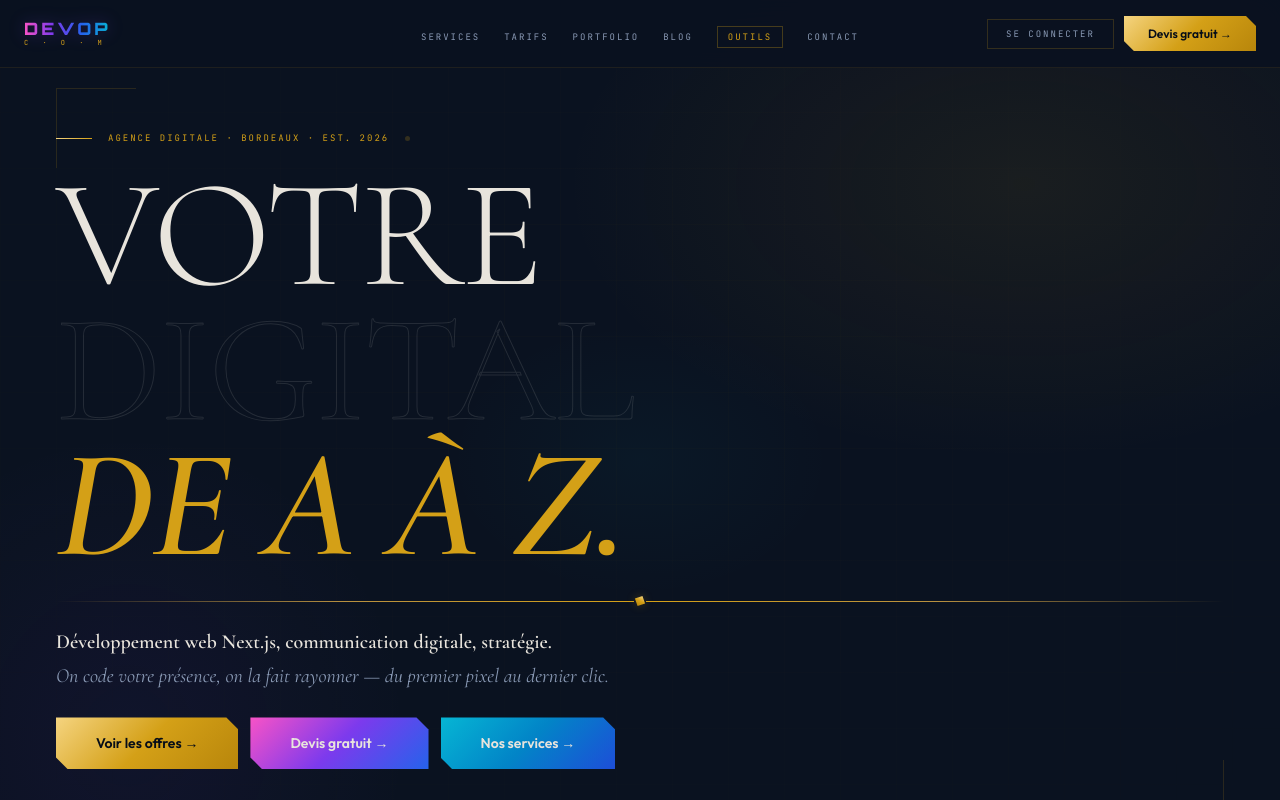
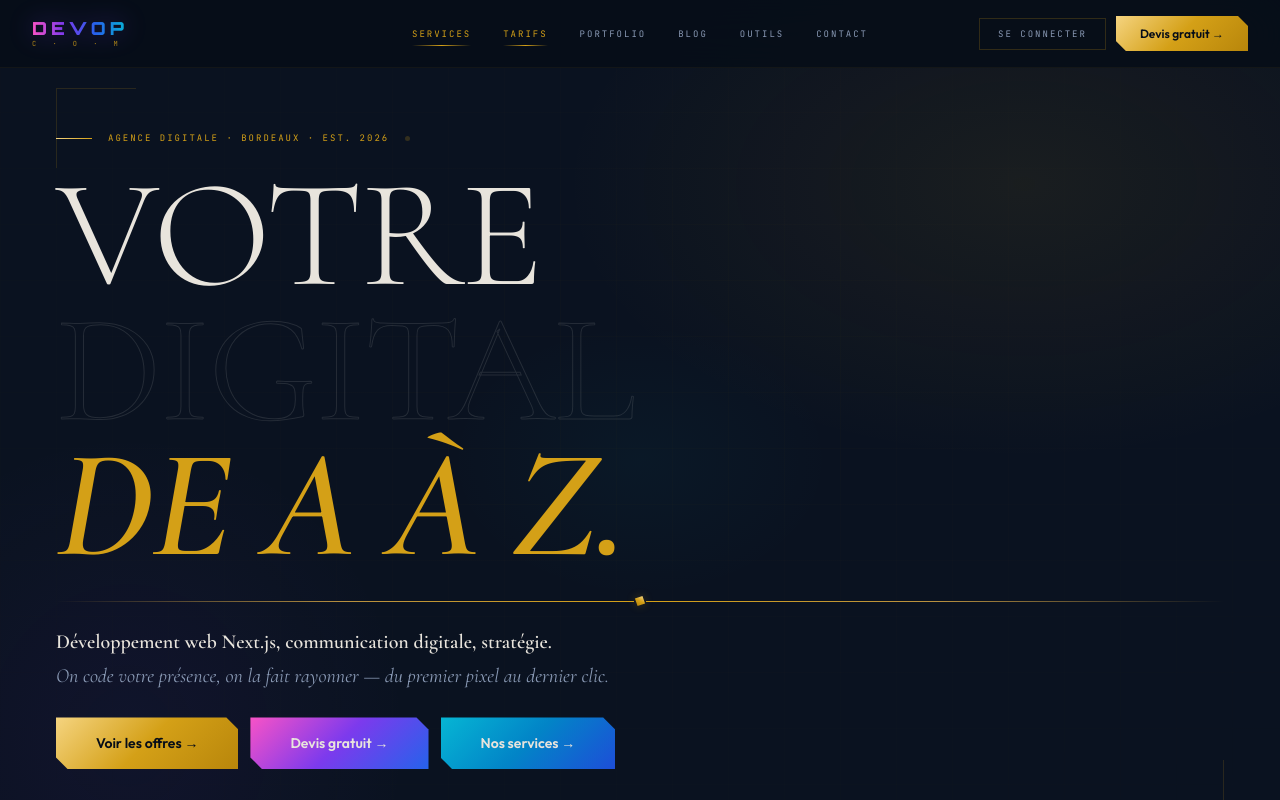
Before and after one commit to mandelathiaw99-cell/devopcom, a Next.js app: page / in a window 1280 px wide. Shown: the top 800 px of the page. Built offline with nearby package versions, Linux system fonts and the light colour scheme.

Commit message:
feat: navbar premium hover effects + page active indicator

```diff
--- a/components/layout/Navbar.tsx
+++ b/components/layout/Navbar.tsx
@@ -2,10 +2,13 @@
 
 import Link from 'next/link'
 import { useState, useEffect } from 'react'
+import { usePathname } from 'next/navigation'
+import { motion } from 'framer-motion'
 
 export default function Navbar() {
   const [scrolled, setScrolled] = useState(false)
   const [menuOpen, setMenuOpen] = useState(false)
+  const pathname = usePathname()
 
   useEffect(() => {
     const handleScroll = () => setScrolled(window.scrollY > 20)
@@ -14,78 +17,131 @@ export default function Navbar() {
   }, [])
 
   const links = [
-    { label: 'Services', href: '#services' },
-    { label: 'Tarifs', href: '#packs' },
+    { label: 'Services', href: '/#services' },
+    { label: 'Tarifs', href: '/#packs' },
     { label: 'Portfolio', href: '/portfolio' },
     { label: 'Blog', href: '/blog' },
     { label: 'Outils', href: '/analyser' },
     { label: 'Contact', href: '/contact' },
   ]
 
+  const isActive = (href: string) => {
+    if (href.startsWith('/#')) return pathname === '/'
+    return pathname === href || pathname.startsWith(href + '/')
+  }
+
   return (
     <>
       <nav style={{
         position: 'fixed', top: 0, left: 0, right: 0, zIndex: 200,
-        height: '68px', padding: '0 24px',
+        height: '68px', padding: '0 32px',
         display: 'flex', alignItems: 'center', justifyContent: 'space-between',
-        background: scrolled ? 'rgba(10,18,32,.97)' : 'rgba(10,18,32,.92)',
-        backdropFilter: 'blur(20px)',
-        borderBottom: '1px solid rgba(212,160,23,.1)',
-        transition: 'background .3s',
+        background: scrolled ? 'rgba(6,13,24,.98)' : 'rgba(6,13,24,.85)',
+        backdropFilter: 'blur(24px)',
+        borderBottom: scrolled ? '1px solid rgba(212,160,23,.15)' : '1px solid rgba(212,160,23,.06)',
+        transition: 'all .4s ease',
+        boxShadow: scrolled ? '0 4px 32px rgba(0,0,0,.3)' : 'none',
       }}>
 
         {/* Logo */}
-        <Link href="/" style={{ textDecoration: 'none', display: 'flex', flexDirection: 'column', gap: '1px' }}>
+        <motion.div whileHover={{ scale: 1.03 }} whileTap={{ scale: 0.97 }}>
+          <Link href="/" style={{ textDecoration: 'none', display: 'flex', flexDirection: 'column', gap: '2px' }}>
             <div style={{
               fontFamily: "'Orbitron', sans-serif",
-            fontSize: '17px', fontWeight: 900, letterSpacing: '3px',
+              fontSize: '18px', fontWeight: 900, letterSpacing: '4px',
               background: 'linear-gradient(90deg, #f953c6, #7c3aed, #2563eb, #06b6d4)',
               WebkitBackgroundClip: 'text', WebkitTextFillColor: 'transparent',
               backgroundClip: 'text', lineHeight: 1,
-            filter: 'drop-shadow(0 0 8px rgba(124,58,237,.3))',
+              filter: 'drop-shadow(0 0 12px rgba(124,58,237,.4))',
             }}>DEVOP</div>
             <div style={{
               fontFamily: "'JetBrains Mono', monospace",
-            fontSize: '7px', letterSpacing: '5px', textTransform: 'uppercase',
-            color: 'var(--gold)',
+              fontSize: '7px', letterSpacing: '6px', textTransform: 'uppercase',
+              color: 'var(--gold)', opacity: .8,
             }}>C · O · M</div>
           </Link>
+        </motion.div>
 
         {/* Liens desktop */}
         <ul style={{
-          display: 'flex', gap: '24px', listStyle: 'none',
+          display: 'flex', gap: '4px', listStyle: 'none',
           position: 'absolute', left: '50%', transform: 'translateX(-50%)',
           margin: 0, padding: 0,
         }} className="nav-desktop">
           {links.map(link => (
-            <li key={link.href}>
+            <li key={link.href} style={{ position: 'relative' }}>
               <Link href={link.href} style={{
                 fontFamily: "'JetBrains Mono', monospace",
                 fontSize: '9px', letterSpacing: '2px', textTransform: 'uppercase',
-                color: link.label === 'Outils' ? 'var(--gold)' : 'var(--blue-muted)',
+                color: isActive(link.href) ? 'var(--gold)' : 'var(--blue-muted)',
                 textDecoration: 'none',
-                border: link.label === 'Outils' ? '1px solid rgba(212,160,23,.3)' : 'none',
-                padding: link.label === 'Outils' ? '4px 10px' : '0',
-              }}>{link.label}</Link>
+                padding: '8px 14px',
+                display: 'block',
+                position: 'relative',
+                transition: 'color .2s ease',
+              }}
+                onMouseEnter={e => {
+                  if (!isActive(link.href)) {
+                    e.currentTarget.style.color = 'var(--white)'
+                  }
+                }}
+                onMouseLeave={e => {
+                  if (!isActive(link.href)) {
+                    e.currentTarget.style.color = 'var(--blue-muted)'
+                  }
+                }}
+              >
+                {link.label}
+                {isActive(link.href) && (
+                  <motion.div
+                    layoutId="activeLink"
+                    style={{
+                      position: 'absolute', bottom: '2px', left: '14px', right: '14px',
+                      height: '1px',
+                      background: 'linear-gradient(90deg, transparent, #d4a017, transparent)',
+                    }}
+                    transition={{ type: 'spring', stiffness: 300, damping: 30 }}
+                  />
+                )}
+              </Link>
             </li>
           ))}
         </ul>
 
         {/* Boutons desktop */}
         <div style={{ display: 'flex', gap: '10px', alignItems: 'center' }} className="nav-desktop">
+          <motion.div whileHover={{ scale: 1.03 }} whileTap={{ scale: 0.97 }}>
             <Link href="/auth/login" style={{
               fontFamily: "'JetBrains Mono', monospace",
               fontSize: '9px', letterSpacing: '2px', textTransform: 'uppercase',
-            color: 'var(--blue-muted)', textDecoration: 'none', padding: '8px 18px',
+              color: 'var(--blue-muted)', textDecoration: 'none', padding: '9px 18px',
               border: '1px solid rgba(212,160,23,.2)',
-          }}>Se connecter</Link>
+              transition: 'all .2s ease',
+              display: 'block',
+            }}
+              onMouseEnter={e => {
+                e.currentTarget.style.borderColor = 'rgba(212,160,23,.5)'
+                e.currentTarget.style.color = 'var(--gold)'
+              }}
+              onMouseLeave={e => {
+                e.currentTarget.style.borderColor = 'rgba(212,160,23,.2)'
+                e.currentTarget.style.color = 'var(--blue-muted)'
+              }}
+            >Se connecter</Link>
+          </motion.div>
+          <motion.div
+            whileHover={{ scale: 1.05, boxShadow: '0 8px 32px rgba(212,160,23,.3)' }}
+            whileTap={{ scale: 0.97 }}
+          >
             <Link href="/devis" style={{
               fontFamily: "'Outfit', sans-serif",
               fontWeight: 600, fontSize: '12px',
               color: 'var(--black)', textDecoration: 'none', padding: '10px 24px',
               background: 'linear-gradient(135deg, #f5d480, #d4a017, #b8860b)',
               clipPath: 'polygon(0 0, calc(100% - 10px) 0, 100% 10px, 100% 100%, 10px 100%, 0 calc(100% - 10px))',
+              display: 'block',
             }}>Devis gratuit →</Link>
+          </motion.div>
         </div>
 
         {/* Hamburger mobile */}
@@ -96,42 +152,58 @@ export default function Navbar() {
             background: 'none', border: 'none', cursor: 'pointer',
             display: 'flex', flexDirection: 'column', gap: '5px', padding: '8px',
           }}>
-          <span style={{ display: 'block', width: '22px', height: '2px', background: 'var(--gold)', transition: 'transform .3s', transform: menuOpen ? 'rotate(45deg) translate(5px, 5px)' : 'none' }} />
-          <span style={{ display: 'block', width: '22px', height: '2px', background: 'var(--gold)', transition: 'opacity .3s', opacity: menuOpen ? 0 : 1 }} />
-          <span style={{ display: 'block', width: '22px', height: '2px', background: 'var(--gold)', transition: 'transform .3s', transform: menuOpen ? 'rotate(-45deg) translate(5px, -5px)' : 'none' }} />
+          <motion.span
+            animate={{ rotate: menuOpen ? 45 : 0, y: menuOpen ? 7 : 0 }}
+            style={{ display: 'block', width: '22px', height: '2px', background: 'var(--gold)', originX: 0.5 }}
+          />
+          <motion.span
+            animate={{ opacity: menuOpen ? 0 : 1, scaleX: menuOpen ? 0 : 1 }}
+            style={{ display: 'block', width: '22px', height: '2px', background: 'var(--gold)' }}
+          />
+          <motion.span
+            animate={{ rotate: menuOpen ? -45 : 0, y: menuOpen ? -7 : 0 }}
+            style={{ display: 'block', width: '22px', height: '2px', background: 'var(--gold)', originX: 0.5 }}
+          />
         </button>
       </nav>
 
       {/* Menu mobile */}
-      {menuOpen && (
-        <div style={{
+      <motion.div
+        initial={false}
+        animate={{ height: menuOpen ? 'auto' : 0, opacity: menuOpen ? 1 : 0 }}
+        transition={{ duration: 0.3, ease: 'easeInOut' }}
+        style={{
           position: 'fixed', top: '68px', left: 0, right: 0, zIndex: 199,
-          background: 'rgba(10,18,32,.98)',
-          backdropFilter: 'blur(20px)',
+          background: 'rgba(6,13,24,.98)',
+          backdropFilter: 'blur(24px)',
           borderBottom: '1px solid rgba(212,160,23,.1)',
-          padding: '24px',
-          display: 'flex', flexDirection: 'column', gap: '16px',
-        }}>
+          overflow: 'hidden',
+        }}
+      >
+        <div style={{ padding: '24px', display: 'flex', flexDirection: 'column', gap: '4px' }}>
           {links.map(link => (
             <Link key={link.href} href={link.href}
               onClick={() => setMenuOpen(false)}
               style={{
                 fontFamily: "'JetBrains Mono', monospace",
                 fontSize: '11px', letterSpacing: '2px', textTransform: 'uppercase',
-                color: link.label === 'Outils' ? 'var(--gold)' : 'var(--white)',
+                color: isActive(link.href) ? 'var(--gold)' : 'rgba(138,154,181,.7)',
                 textDecoration: 'none',
-                padding: '12px 0',
-                borderBottom: '1px solid rgba(212,160,23,.08)',
+                padding: '14px 16px',
+                borderBottom: '1px solid rgba(212,160,23,.06)',
+                borderLeft: isActive(link.href) ? '2px solid var(--gold)' : '2px solid transparent',
+                background: isActive(link.href) ? 'rgba(212,160,23,.04)' : 'transparent',
               }}>{link.label}</Link>
           ))}
+          <div style={{ marginTop: '12px', display: 'flex', flexDirection: 'column', gap: '8px' }}>
             <Link href="/auth/login"
               onClick={() => setMenuOpen(false)}
               style={{
                 fontFamily: "'JetBrains Mono', monospace",
                 fontSize: '11px', letterSpacing: '2px', textTransform: 'uppercase',
                 color: 'var(--gold)', textDecoration: 'none',
-              padding: '12px 0',
-              borderBottom: '1px solid rgba(212,160,23,.08)',
+                padding: '12px 16px', textAlign: 'center',
+                border: '1px solid rgba(212,160,23,.25)',
               }}>Se connecter</Link>
             <Link href="/devis"
               onClick={() => setMenuOpen(false)}
@@ -143,7 +215,8 @@ export default function Navbar() {
                 background: 'linear-gradient(135deg, #f5d480, #d4a017, #b8860b)',
               }}>Devis gratuit →</Link>
           </div>
-      )}
+        </div>
+      </motion.div>
 
       <style>{`
         @media (max-width: 768px) {
```
Lines whose indentation alone changed are shown as unchanged.
